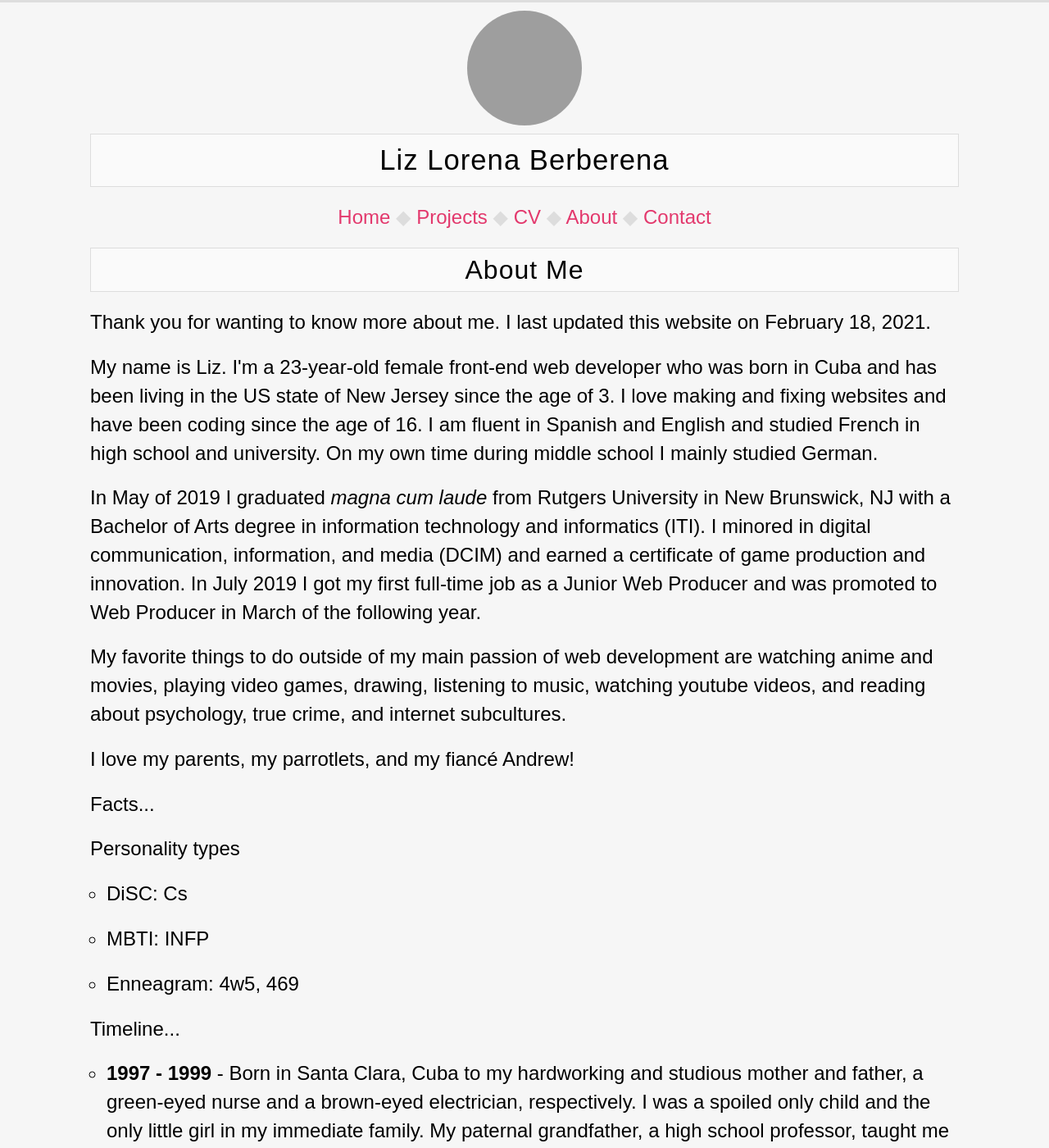
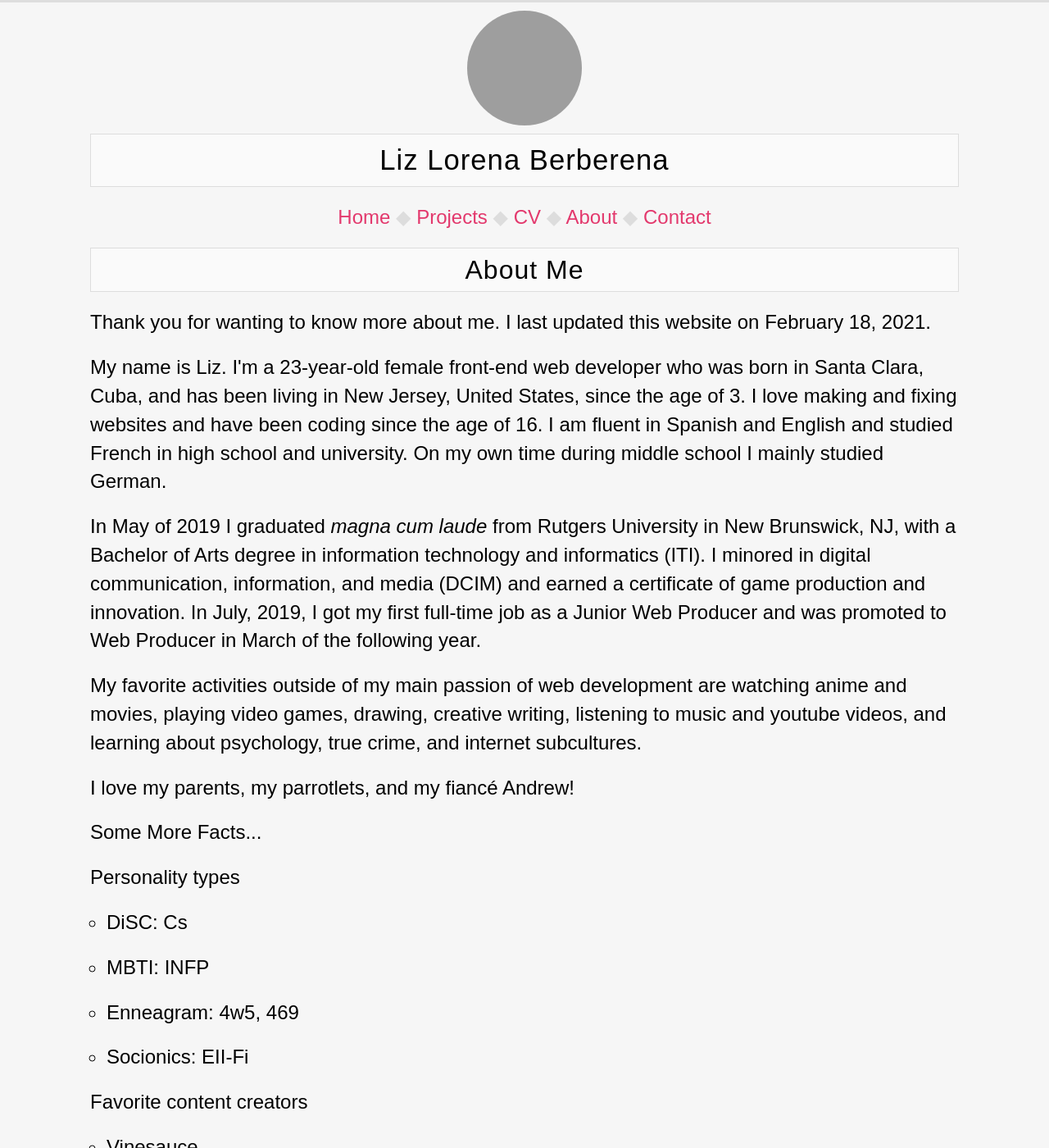
Before and after one commit to liz-lorena/2020, a Jekyll site: the page built from about/index.html, in a window 1280 px wide and 1400 px high. Shown: the whole window at 82% size. Built offline with Jekyll 4.4.1, drawn with Linux system fonts in a browser that asks for light colours; some of the changed text lies outside the part shown.

Commit message:
Update index.html

```diff
--- a/about/index.html
+++ b/about/index.html
@@ -7,16 +7,24 @@
    <h2>About Me</h2>
 </div>
 <p>Thank you for wanting to know more about me. I last updated this website on {{ site.time | date: '%B %d, %Y' }}.</p>
-<p>My name is Liz. I'm a 23-year-old female front-end web developer who was born in Cuba and has been living in the US state of New Jersey since the age of 3. I love making and fixing websites and have been coding since the age of 16. I am fluent in Spanish and English and studied French in high school and university. On my own time during middle school I mainly studied German.</p>
-<p>In May of 2019 I graduated <em>magna cum laude</em> from Rutgers University in New Brunswick, NJ with a Bachelor of Arts degree in information technology and informatics (ITI). I minored in digital communication, information, and media (DCIM) and earned a certificate of game production and innovation. In July 2019 I got my first full-time job as a Junior Web Producer and was promoted to Web Producer in March of the following year.</p>
-<p>My favorite things to do outside of my main passion of web development are watching anime and movies, playing video games, drawing, listening to music, watching youtube videos, and reading about psychology, true crime, and internet subcultures.</p>
+<p>My name is Liz. I'm a 23-year-old female front-end web developer who was born in Santa Clara, Cuba, and has been living in New Jersey, United States, since the age of 3. I love making and fixing websites and have been coding since the age of 16. I am fluent in Spanish and English and studied French in high school and university. On my own time during middle school I mainly studied German.</p>
+<p>In May of 2019 I graduated <em>magna cum laude</em> from Rutgers University in New Brunswick, NJ, with a Bachelor of Arts degree in information technology and informatics (ITI). I minored in digital communication, information, and media (DCIM) and earned a certificate of game production and innovation. In July, 2019, I got my first full-time job as a Junior Web Producer and was promoted to Web Producer in March of the following year.</p>
+<p>My favorite activities outside of my main passion of web development are watching anime and movies, playing video games, drawing, creative writing, listening to music and youtube videos, and learning about psychology, true crime, and internet subcultures.</p>
 <p>I love my parents, my parrotlets, and my fiancé Andrew!</p>
-<p>Facts...</p>
+<p>Some More Facts...</p>
 <p>Personality types</p>
 <ul>
    <li>DiSC: Cs</li>
    <li>MBTI: INFP</li>
    <li>Enneagram: 4w5, 469</li>
+   <li>Socionics: EII-Fi</li>
+</ul>
+<p>Favorite content creators</p>
+<ul>
+   <li>Vinesauce</li>
+   <li>Dr. Todd Grande</li>
+   <li>Katspurr</li>
+   <li>Caitlin Doughty</li>
 </ul>
 <p>Timeline...</p>
 <ul>
```
